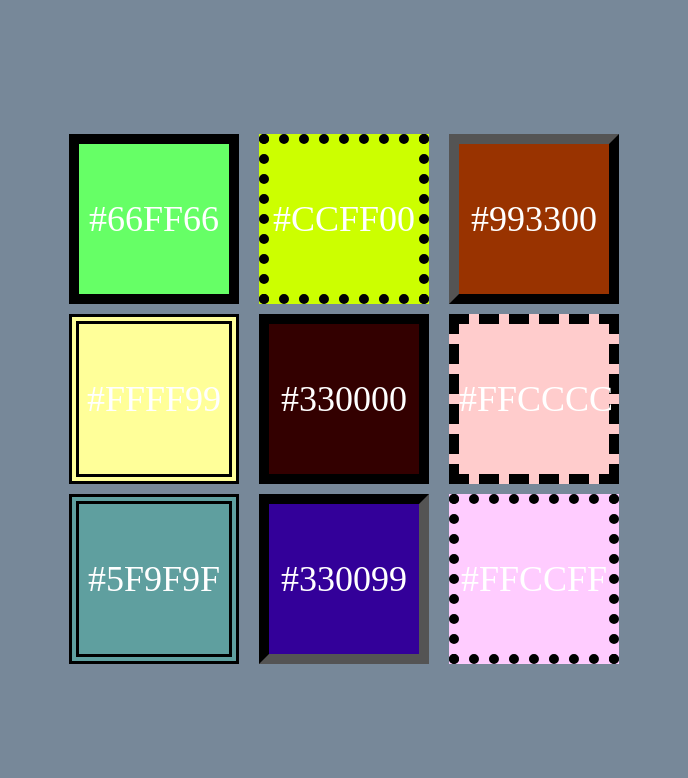
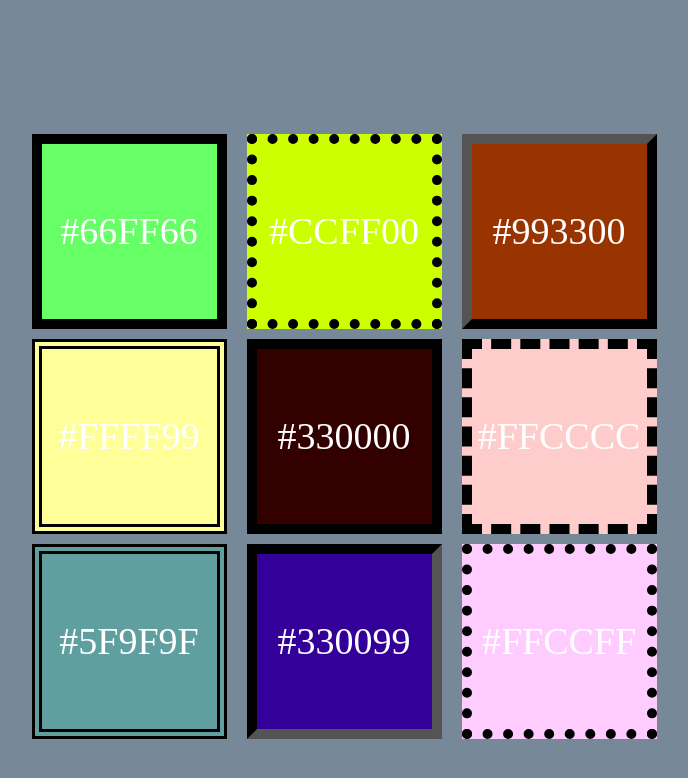
Before and after one commit to Skrzyqu/Kostka3x3, a plain HTML site: page index.html in a window 1280 px wide. Shown: the whole page, without its empty margins (296-984 px from the left). Drawn offline with Linux system fonts and the light colour scheme.

Commit message:
style.css

```diff
--- a/style.css
+++ b/style.css
@@ -2,7 +2,7 @@ body {
     background-color: lightslategrey;
     display: flex;
     justify-content: center;
-    height: 100vh;
+    height: 120vh;
 }
 
 .box {
@@ -21,10 +21,10 @@ body {
 .row div {
     color: #fff;
     text-align: center;
-    line-height: 150px;
-    font-size: 36px;
-    width: 150px;
-    height: 150px;
+    line-height: 175px;
+    font-size: 38px;
+    width: 175px;
+    height: 175px;
     border: 10px black;
 }
 
```
